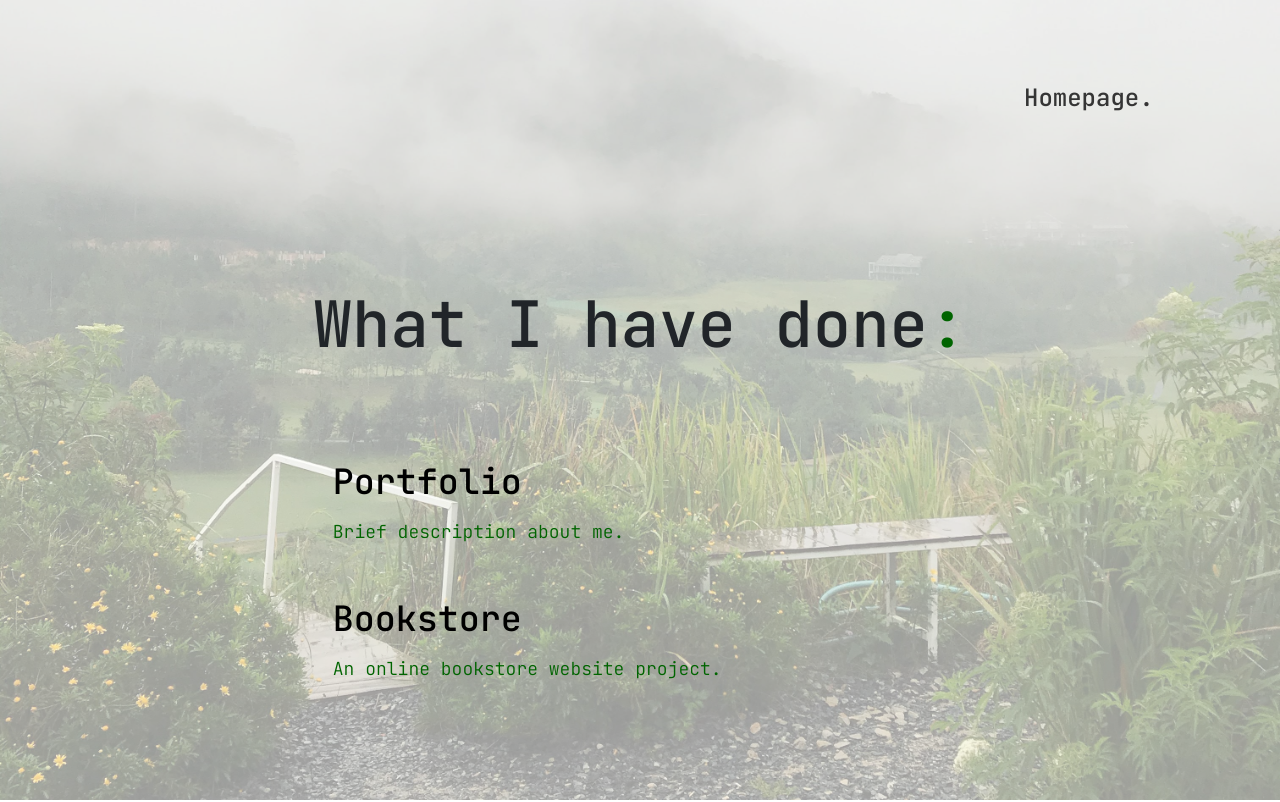
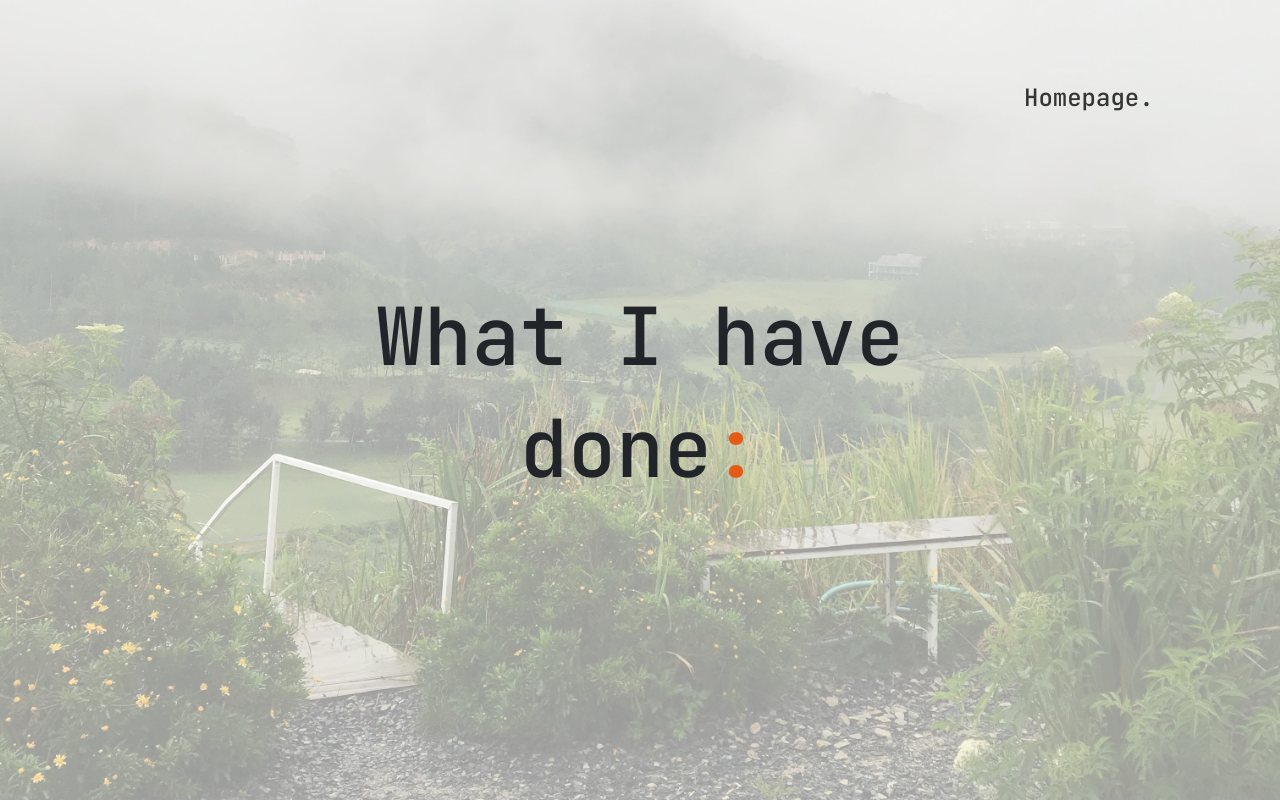
Before and after one commit to thienhieu215/portfolio, a React (Create React App) app: page /work in a window 1280 px wide. Shown: the top 802 px of the page. Built offline with nearby package versions, Linux system fonts and the light colour scheme.

Commit message:
CSS fixes

```diff
--- a/src/components/BackHomeBtn/BackHome.module.scss
+++ b/src/components/BackHomeBtn/BackHome.module.scss
@@ -38,7 +38,7 @@
       transition-delay: 0s;
     }
     .hover:hover {
-      color: #006400;
+      color: #E55B13;
     }
   }
 }
--- a/src/components/ScrollTopBtn/ScrollTop.module.scss
+++ b/src/components/ScrollTopBtn/ScrollTop.module.scss
@@ -12,7 +12,7 @@
   }
 }
 .btn:hover {
-  color: #006400;
+  color: #E55B13;
 }
 .btn:focus {
   outline: none;
--- a/src/pages/About.tsx
+++ b/src/pages/About.tsx
@@ -14,7 +14,7 @@ const About = () => {
         <div className={style.topBottomMargin}>
           <div className={style.hideTextBlock}>
             <h2 className={style.h2}>
-              A junior front-end developer<span style={{color: '#006400'}}>.</span>
+              A junior front-end developer<span style={{color: '#E55B13'}}>.</span>
             </h2>
           </div>
           <div className={style.img}>
--- a/src/pages/Contact.tsx
+++ b/src/pages/Contact.tsx
@@ -15,12 +15,14 @@ const Contact = () => {
         <HomeBtn />
         <div className={style.topBottomMargin}>
           <div className={style.hideTextBlock}>
-            <h2 className={style.h2}>Let's get connected<span style={{color: '#006400'}}>.</span></h2>
+            <h2 className={style.h2}>Let's get connected<span style={{ color: '#E55B13' }}>.</span></h2>
           </div>
           <div className={style.maxWidth70}>
             <div className={style.text}>
               <p>
                 Below are the links to my social media accounts.
+              </p>
+              <p>
                 Feel free to reach me out through any platforms below:
               </p>
             </div>
--- a/src/pages/Homepage.tsx
+++ b/src/pages/Homepage.tsx
@@ -7,21 +7,21 @@ const Homepage = () => {
     <div className={style.homepage}>
       <div className={style.menu}>
         <h1 >
-          <div style={{ position: 'relative', display: 'block', overflow: 'hidden' }}>
+          {/* <div style={{ position: 'relative', display: 'block', overflow: 'hidden' }}> */}
             <a className={style.link} href='/about'>
               <div className={`${style.hover} ${style.link} ${style.color} ${style.labelHello}`}></div>
             </a>
-          </div>
-          <div style={{ position: 'relative', display: 'block', overflow: 'hidden' }}>
+          {/* </div> */}
+          {/* <div style={{ position: 'relative', display: 'block', overflow: 'hidden' }}> */}
             <a className={style.link} href='/work'>
               <div className={`${style.hover} ${style.link} ${style.color} ${style.labeliam}`}></div>
             </a>
-          </div>
-          <div style={{ position: 'relative', display: 'block', overflow: 'hidden' }}>
+          {/* </div> */}
+          {/* <div style={{ position: 'relative', display: 'block', overflow: 'hidden' }}> */}
             <a className={style.link} href='/contact'>
               <div className={`${style.hover} ${style.link} ${style.color} ${style.labelName}`}></div>
             </a>
-          </div>
+          {/* </div> */}
         </h1>
       </div>
       <div className={style.bgphoto}>
--- a/src/pages/Page.module.scss
+++ b/src/pages/Page.module.scss
@@ -11,58 +11,43 @@
     .link:visited {
       text-decoration: none;
       cursor: pointer;
-      padding-bottom: 10%;
+      margin-bottom: 5%;
       font-family: "JetBrains Mono", monospace;
       font-weight: 800;
     }
-    .color {
-      color: #000;
-    }
-    .labelHello:hover {
-      visibility: hidden;
-    }
     .labelHello:hover::after {
-      visibility: visible;
       content: "About";
-      color: #006400;
+      color: #E55B13;
     }
     .labelHello::after {
-      visibility: visible;
       content: "Hello.";
-    }
-    .labeliam:hover {
-      visibility: hidden;
+      color: #1d1d1d;
     }
     .labeliam:hover::after {
-      visibility: visible;
       content: "Work";
-      color: #006400;
+      color: #E55B13;
     }
     .labeliam::after {
-      visibility: visible;
       content: "I am";
-    }
-    .labelName:hover {
-      visibility: hidden;
+      color: #1d1d1d;
     }
     .labelName:hover::after {
-      visibility: visible;
       content: "Contact";
-      color: #006400;
+      color: #E55B13;
     }
     .labelName::after {
-      visibility: visible;
-      content: "Hieu Nguyen";
+      content: "Hieu Ng";
+      color: #1d1d1d;
     }
     .hover {
-      font-size: 50px;
+      font-size: 2em;
       transition-property: all;
-      transition-duration: 0.4s;
+      transition-duration: 0.5s;
       transition-timing-function: cubic-bezier(0.2, 0.6, 0.2, 1);
       transition-delay: 0s;
     }
     .hover:hover {
-      font-size: 100px;
+      font-size: 3em;
     }
   }
   .bgphoto {
@@ -123,30 +108,29 @@
       }
       .maxWidth70 {
         max-width: 70%;
-        margin-top: 0px;
         margin-right: auto;
-        margin-bottom: 0px;
         margin-left: auto;
         text-align: left;
         .fontLarge {
           font-family: "JetBrains Mono", monospace;
           font-weight: 500;
           line-height: 200%;
-          font-size: 22px;
+          font-size: 25px;
           margin-bottom: 4vh;
-          color: #006400;
+          color: #E55B13;
         }
         .text {
           font-family: "JetBrains Mono", monospace;
           font-weight: 500;
-          font-size: 18px;
+          font-size: 20px;
           line-height: 200%;
+          color: #1d1d1d;
         }
         .fontLarge a {
-          color: #006400;
+          color: #E55B13;
         }
         .text a {
-          color: #006400;
+          color: #E55B13;
         }
       }
     }
@@ -168,16 +152,12 @@
     opacity: 0.4;
   }
   .maxWidth {
-    margin-top: 0px;
     margin-right: auto;
-    margin-bottom: 0px;
     margin-left: auto;
     max-width: 60%;
     .topBottomMargin {
       margin-top: 35vh;
-      margin-right: 0px;
-      margin-bottom: 30vh;
-      margin-left: 0px;
+      margin-bottom: 20vh;
       .hideTextBlock {
         position: relative;
         display: block;
@@ -185,7 +165,7 @@
         .h2 {
           font-family: "JetBrains Mono", monospace;
           line-height: 140%;
-          font-size: 4em;
+          font-size: 5em;
         }
       }
       .img {
@@ -200,10 +180,9 @@
         object-fit: cover;
       }
       .maxWidth70 {
-        max-width: 80%;
-        margin-top: 10%;
+        max-width: 70%;
+        margin-top: 35vh;
         margin-right: auto;
-        margin-bottom: 0px;
         margin-left: auto;
         text-align: left;
         .workBlock {
@@ -216,21 +195,22 @@
             font-family: "JetBrains Mono", monospace;
             font-weight: 500;
             line-height: 160%;
-            font-size: 35px;
-            color: #000;
+            font-size: 2.5em;
+            color: #1d1d1d;
             transition-property: all;
             transition-duration: 0.4s;
             transition-timing-function: cubic-bezier(0.2, 0.6, 0.2, 1);
             transition-delay: 0s;
           }
           .projName:hover {
-            font-size: 45px;
+            font-size: 3.5em;
+            color: #E55B13;
           }
           .projDesc {
             font-family: "JetBrains Mono", monospace;
-            font-weight: 300;
-            font-size: large;
-            color: #006400;
+            font-size: 20px;
+            color: #1d1d1d;
+            font-weight: 500;
           }
         }
         .fontLarge {
@@ -239,21 +219,23 @@
           line-height: 200%;
           font-size: 22px;
           margin-bottom: 4vh;
-          color: #006400;
+          color: #E55B13;
         }
         .text {
+          text-align: center;
           font-family: "JetBrains Mono", monospace;
           font-weight: 500;
-          font-size: 18px;
+          font-size: 20px;
           line-height: 200%;
+          color: #1d1d1d;
         }
         .icons {
           margin-top: 10%;
           display: flex;
           justify-content: space-around;
           .icon {
-            color: #353535;
-            font-size: 3em;
+            color: #1d1d1d;
+            font-size: 3.5em;
             cursor: pointer;
             transition-property: all;
             transition-duration: 0.4s;
@@ -262,7 +244,7 @@
           }
           .icon:hover {
             font-size: 5em;
-            color: #006400;
+            color: #E55B13;
           }
         }
       }
--- a/src/pages/Works.tsx
+++ b/src/pages/Works.tsx
@@ -12,7 +12,7 @@ const Works = () => {
         <div className={style.topBottomMargin}>
           <div className={style.hideTextBlock}>
             <h2 className={style.h2}>
-              What I have done<span style={{color: '#006400'}}>:</span>
+              What I have done<span style={{color: '#E55B13'}}>:</span>
             </h2>
           </div>
           <div className={style.maxWidth70}>
```
